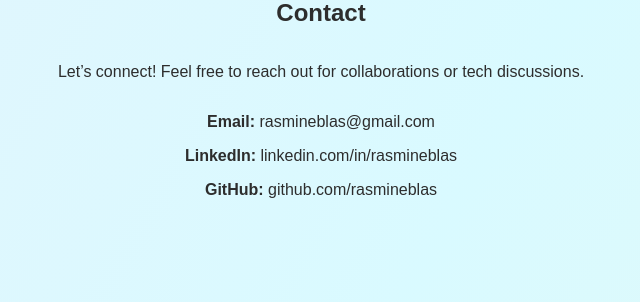
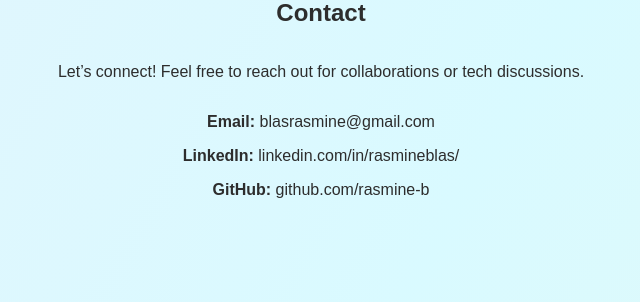
Before and after one commit to rasmine-b/personal_portfolio, a Flask app: page /contact in a window 1280 px wide. Shown: the part 303-605 px from the top of the page, without its empty margins (319-959 px from the left). Run offline with Flask 3, Linux system fonts and the light colour scheme.

Commit message:
fixed profile and contact

```diff
--- a/Flask_Intro/templates/contact.html
+++ b/Flask_Intro/templates/contact.html
@@ -5,9 +5,9 @@
     <p>Let’s connect! Feel free to reach out for collaborations or tech discussions.</p>
 
     <div class="contact-box">
-        <p><b>Email:</b> rasmineblas@gmail.com</p>
-        <p><b>LinkedIn:</b> linkedin.com/in/rasmineblas</p>
-        <p><b>GitHub:</b> github.com/rasmineblas</p>
+        <p><b>Email:</b> blasrasmine@gmail.com</p>
+        <p><b>LinkedIn:</b> linkedin.com/in/rasmineblas/</p>
+        <p><b>GitHub:</b> github.com/rasmine-b</p>
     </div>
 </section>
 {% endblock %}
--- a/Flask_Intro/templates/profile.html
+++ b/Flask_Intro/templates/profile.html
@@ -18,7 +18,7 @@
             </p>
 
             <div class="profile-details">
-                <p><b>Section:</b> BSCOE 3A</p>
+                <p><b>Section:</b> BSCPE 2-2</p>
                 <p><b>Course:</b> Bachelor of Science in Computer Engineering</p>
             </div>
 
```
Also changed, not shown: Flask_Intro/static/images/profile.jpg (added).
